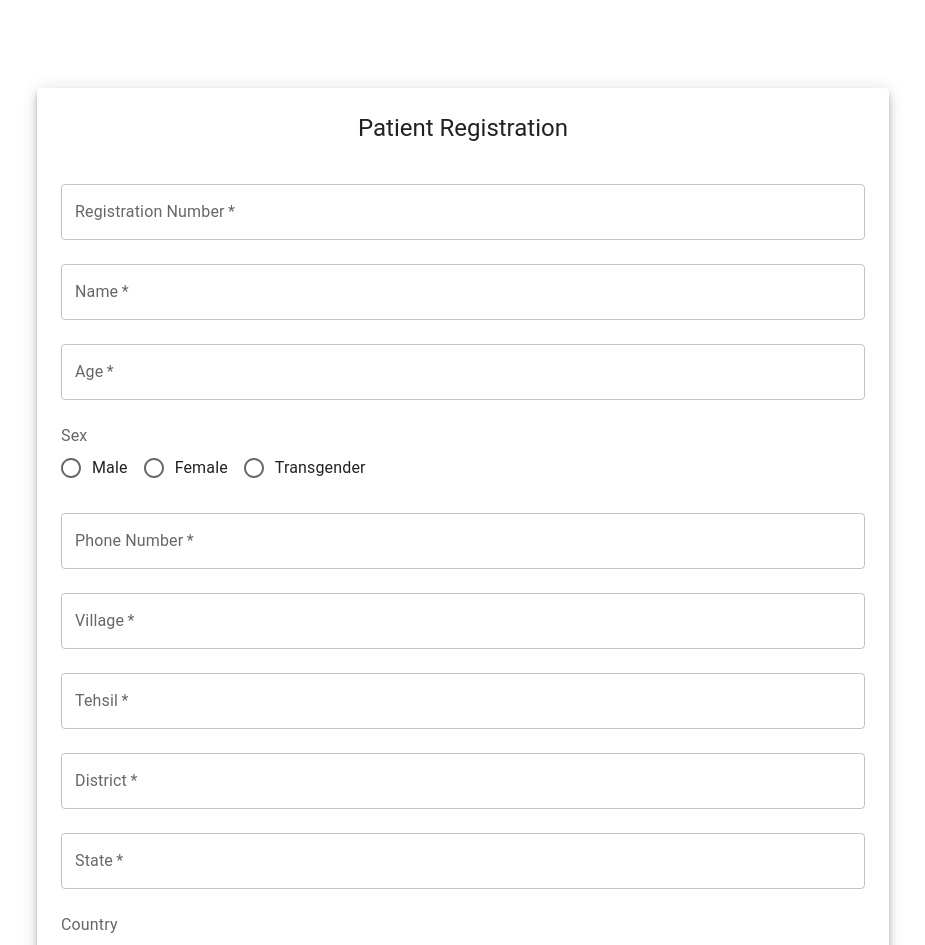
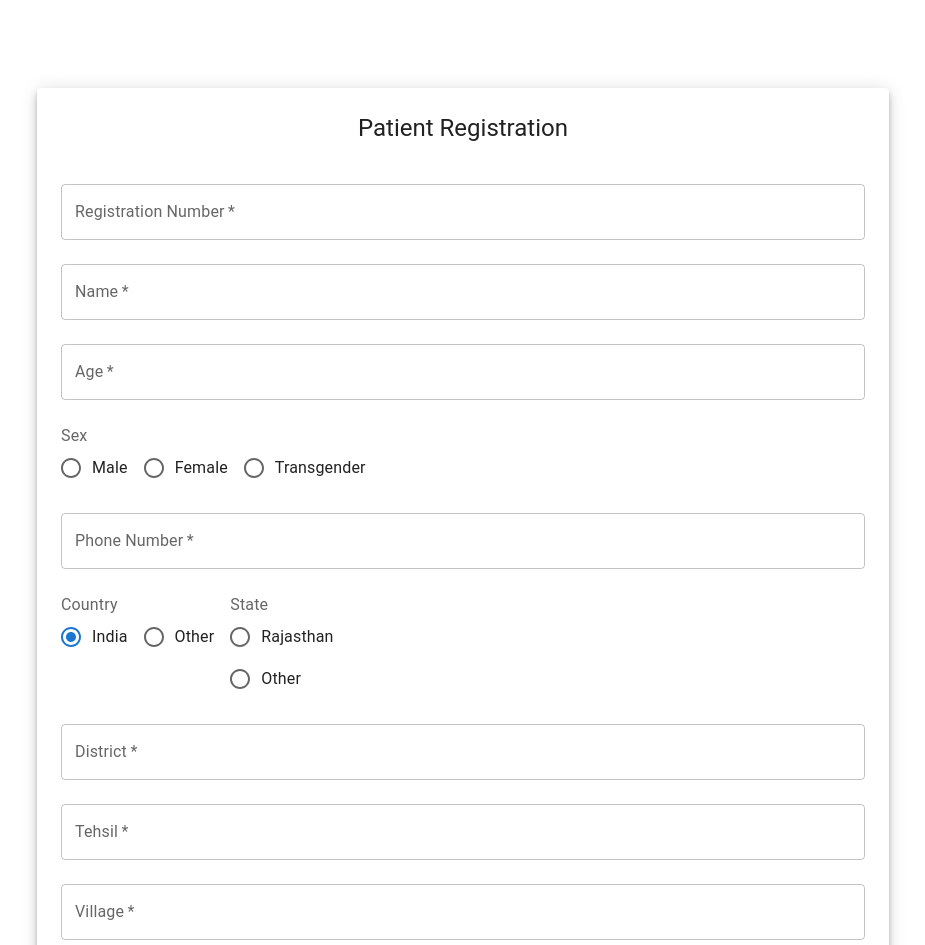
Before and after one commit to CodeyPopeye/clinsys-app, a React (Create React App) app: page /register in a window 1280 px wide. Shown: the top 945 px of the page, without its empty margins (177-1102 px from the left). Built offline with nearby package versions, Linux system fonts and the light colour scheme.

Commit message:
Rearranging form elements

```diff
--- a/src/pages/PatientRegistrationPage.jsx
+++ b/src/pages/PatientRegistrationPage.jsx
@@ -281,57 +281,7 @@ const handleSubmit = (event) => {
   helperText={errors.phoneNumber}
   onChange={handleInputChange}
 />
-<TextField
-  required
-  fullWidth
-  id="village"
-  label="Village"
-  name="village"
-  margin="normal"
-  value={patientData.village}
-  error={!!errors.village}
-  helperText={errors.village}
-  onChange={handleInputChange}
-/>
 
-<TextField
-  required
-  fullWidth
-  id="tehsil"
-  label="Tehsil"
-  name="tehsil"
-  margin="normal"
-  value={patientData.tehsil}
-  error={!!errors.tehsil}
-  helperText={errors.tehsil}
-  onChange={handleInputChange}
-/>
-
-<TextField
-  required
-  fullWidth
-  id="district"
-  label="District"
-  name="district"
-  margin="normal"
-  value={patientData.district}
-  error={!!errors.district}
-  helperText={errors.district}
-  onChange={handleInputChange}
-/>
-
-<TextField
-  required
-  fullWidth
-  id="state"
-  label="State"
-  name="state"
-  margin="normal"
-  value={patientData.state}
-  error={!!errors.state}
-  helperText={errors.state}
-  onChange={handleInputChange}
-/>
 
 <FormControl component="fieldset" margin="normal" error={!!errors.country}>
   <FormLabel component="legend">Country</FormLabel>
@@ -357,6 +307,71 @@ const handleSubmit = (event) => {
     )}
   </RadioGroup>
 </FormControl>
+
+
+<FormControl component="fieldset" margin="normal" error={!!errors.state}>
+  <FormLabel component="legend">State</FormLabel>
+  <RadioGroup
+    aria-label="state"
+    name="state"
+    value={patientData.state}
+    onChange={handleInputChange}
+  >
+    <FormControlLabel value="Rajasthan" control={<Radio />} label="Rajasthan" />
+    <FormControlLabel value="Other" control={<Radio />} label="Other" />
+  </RadioGroup>
+  {patientData.state === 'Other' && (
+    <TextField
+      name="otherState"
+      label="Please specify the state"
+      value={patientData.otherState}
+      onChange={handleInputChange}
+      // ... other props like error and helperText if needed
+    />
+  )}
+</FormControl>
+
+
+<TextField
+  required
+  fullWidth
+  id="district"
+  label="District"
+  name="district"
+  margin="normal"
+  value={patientData.district}
+  error={!!errors.district}
+  helperText={errors.district}
+  onChange={handleInputChange}
+/>
+
+<TextField
+  required
+  fullWidth
+  id="tehsil"
+  label="Tehsil"
+  name="tehsil"
+  margin="normal"
+  value={patientData.tehsil}
+  error={!!errors.tehsil}
+  helperText={errors.tehsil}
+  onChange={handleInputChange}
+/>
+
+<TextField
+  required
+  fullWidth
+  id="village"
+  label="Village"
+  name="village"
+  margin="normal"
+  value={patientData.village}
+  error={!!errors.village}
+  helperText={errors.village}
+  onChange={handleInputChange}
+/>
+
+
 <TextField
   required
   fullWidth
@@ -368,6 +383,7 @@ const handleSubmit = (event) => {
   value={patientData.pincode}
   onChange={handleInputChange}
 />
+
 <TextField
   required
   fullWidth
@@ -381,6 +397,7 @@ const handleSubmit = (event) => {
   helperText={errors.caste}
   onChange={handleInputChange}
 />
+
 <FormControl component="fieldset" margin="normal" error={!!errors.education}>
   <FormLabel component="legend">Education</FormLabel>
   <RadioGroup
@@ -396,8 +413,8 @@ const handleSubmit = (event) => {
     <FormControlLabel value="Graduate" control={<Radio />} label="Graduate" />
     <FormControlLabel value="Post Graduate" control={<Radio />} label="Post Graduate" />
   </RadioGroup>
+</FormControl>
 
-</FormControl>
 <FormControl component="fieldset" margin="normal">
   <FormLabel component="legend">Diet</FormLabel>
   <RadioGroup
@@ -476,6 +493,7 @@ const handleSubmit = (event) => {
   value={patientData.occupation}
   onChange={handleInputChange}
 />
+
 <TextField
   required
   fullWidth
```
